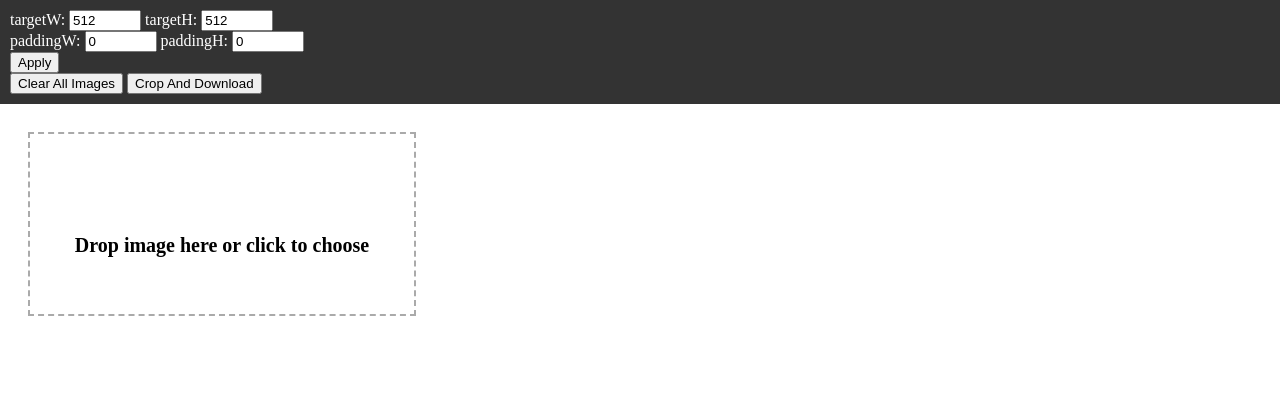
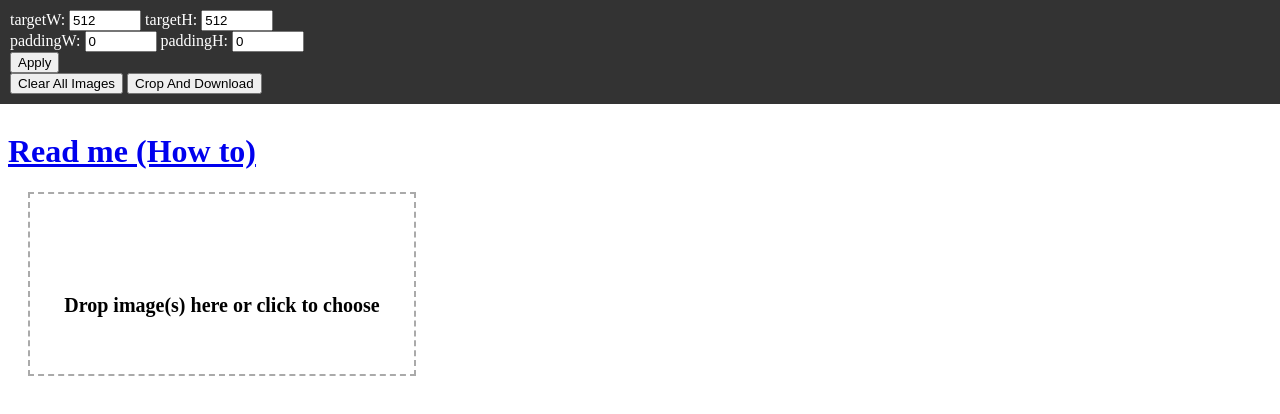
Before and after one commit to gwubc/gwubc.github.io, a plain HTML site: page ImageCrop.html in a window 1280 px wide. Drawn offline with nearby package versions, Linux system fonts and the light colour scheme.

Commit message:
Update ImageCrop.html

```diff
--- a/ImageCrop.html
+++ b/ImageCrop.html
@@ -94,10 +94,11 @@
     </nav>
 
     <div id="main">
+        <h1><a href="https://github.com/gwubc/gwubc.github.io/blob/main/doc/ImageCrop.md">Read me (How to)</a></h1>
         <input type="file" id="folderInput" style="display: none;" multiple>
 
         <div class="dropzone" onclick="document.getElementById('folderInput').click();">
-      Drop image here or click to choose
+            Drop image(s) here or click to choose
         </div>
 
         <!-- <button onclick="saveAsJson()">SaveAsJson</button> -->
```
Lines whose indentation alone changed are shown as unchanged.
